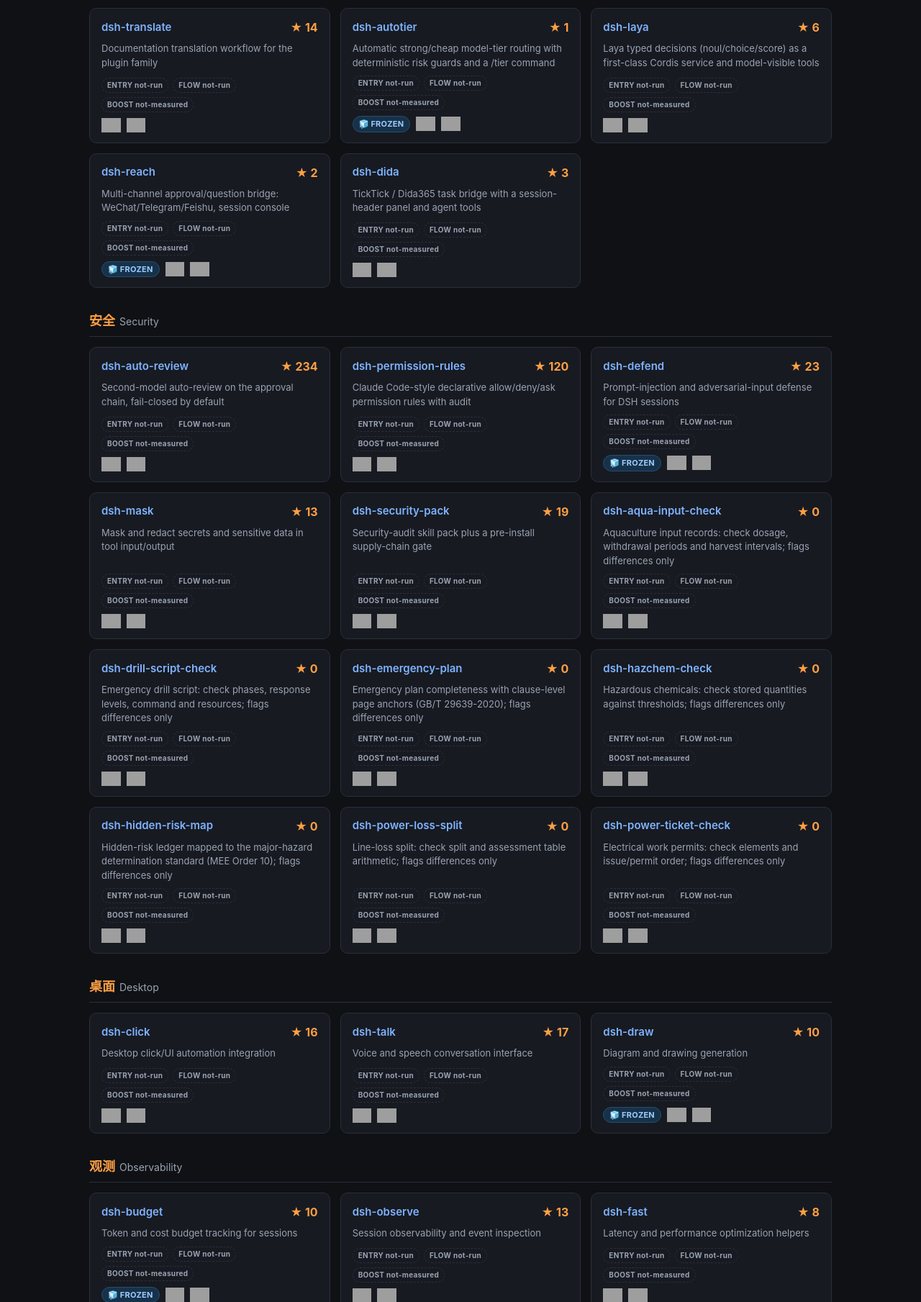
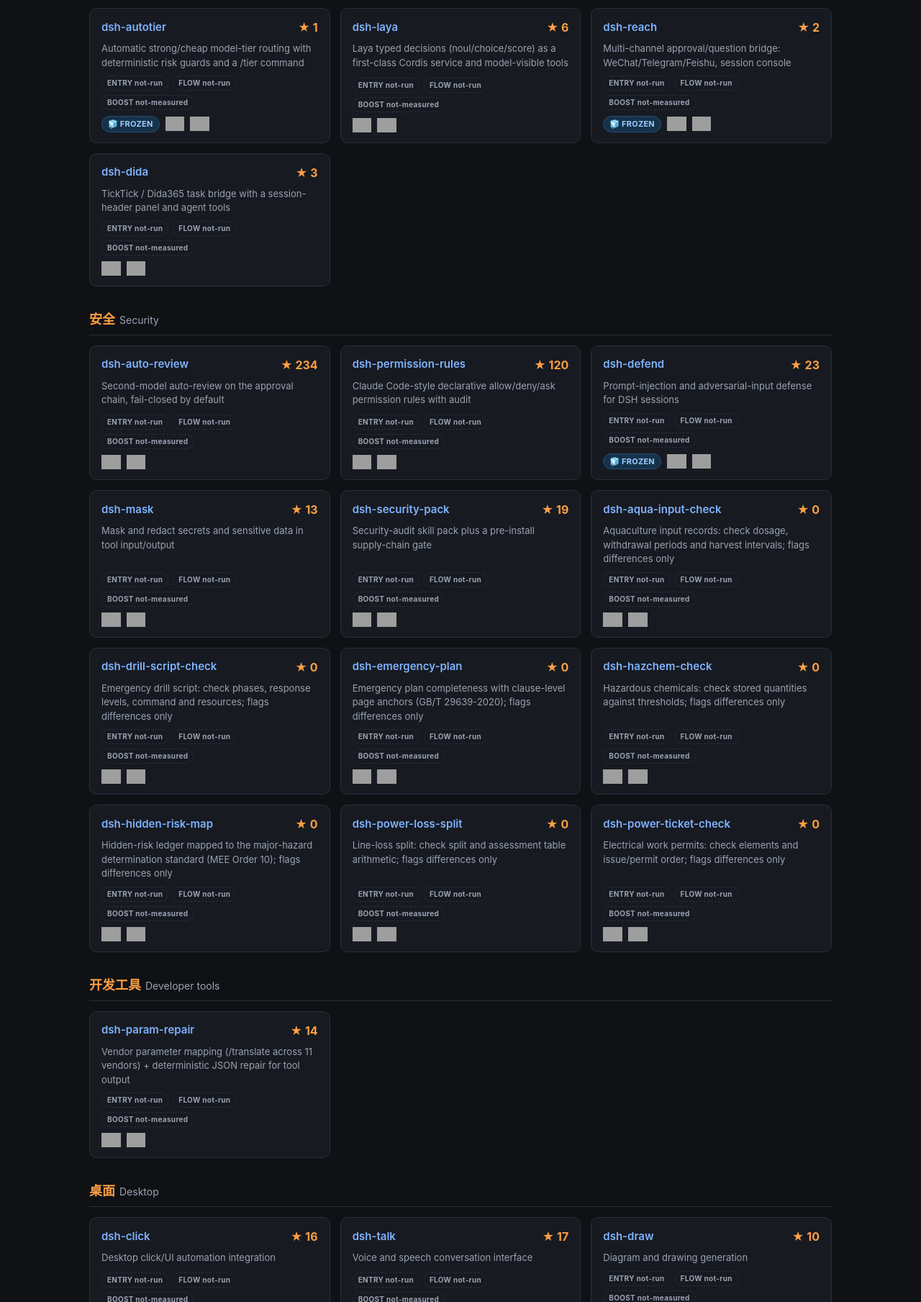
Before and after one commit to PerryLink/dsh-plugin-portal, a website: page index.html in a window 1280 px wide. Shown: the part 4067-5876 px from the top of the page at 72% size. Drawn offline with Linux system fonts and the light colour scheme; grey boxes are pictures that could not be loaded.

Commit message:
data: sync the roster from dsh-kit

```diff
--- a/data/levels.json
+++ b/data/levels.json
@@ -1,6 +1,6 @@
 {
   "schema": "dsh-portal-levels/1",
-  "updatedAt": "2026-11-04",
+  "updatedAt": "2026-11-21",
   "nonOfficial": true,
   "disclaimer": "非官方 · 非认证 · 非安全审计 — 层级 = 采用深度，不是质量等级；A–D 是另一条轴，不可换算。过期或撤回的证据必须显示 stale / withdrawn，不显示为通过。",
   "source": {
@@ -478,7 +478,7 @@
       }
     },
     {
-      "repo": "dsh-translate",
+      "repo": "dsh-param-repair",
       "entry": {
         "status": "not-run",
         "evidence": null
--- a/data/repos.json
+++ b/data/repos.json
@@ -1,5 +1,5 @@
 {
-  "_source": "Synced copy of dsh-kit/data/repos.json (https://github.com/PerryLink/dsh-kit). That file is the source of truth for the roster, the star counts and each entry's maintenance `status`; re-copy it here to refresh this portal. Upstream sha256: 946bc0ab6dc1f4325d11d584ec170e31dc6b7025d569d6b305335362c6f2daad (recorded 2026-11-04; scripts/verify-portal.mjs fails when the upstream file no longer hashes to this, or when the two rosters stop matching verbatim).",
+  "_source": "Synced copy of dsh-kit/data/repos.json (https://github.com/PerryLink/dsh-kit). That file is the source of truth for the roster, the star counts and each entry's maintenance `status`; re-copy it here to refresh this portal. Upstream sha256: 5adf0022c8d435f5e855780948a44bc4f73dd3c31debd9329a3c6d7085934735 (recorded 2026-11-21; scripts/verify-portal.mjs fails when the upstream file no longer hashes to this, or when the two rosters stop matching verbatim).",
   "updatedAt": "2026-11-04",
   "note": "Registry of the @perrylink dsh plugin ecosystem (99 plugin repos + this kit). Star counts re-read on 2026-10-19; `status` re-derived on 2026-10-31. `status` is the maintenance state: active, frozen (no new features, only real breakages fixed), retired (npm-deprecated). The roster rule is the same one plugins.txt uses: `dsh.bundle.patch` declared, published, and not retired.",
   "repos": [
@@ -236,9 +236,9 @@
       "status": "active"
     },
     {
-      "name": "dsh-translate",
-      "github": "https://github.com/PerryLink/dsh-translate",
-      "group": "集成",
+      "name": "dsh-param-repair",
+      "github": "https://github.com/PerryLink/dsh-param-repair",
+      "group": "开发工具",
       "role": "plugin",
       "star": 14,
       "status": "active"
--- a/index.html
+++ b/index.html
@@ -154,7 +154,7 @@ const DESCRIPTIONS = {
   'dsh-claude-move': 'Migrate Claude Code sessions, memory, skills and CLAUDE.md into DSH',
   'dsh-lsp-actions': 'LSP diagnostics, formatting, completion, code actions and rename over language servers',
   'dsh-local-ai': 'Local AI provider integration (Ollama and friends)',
-  'dsh-translate': 'Documentation translation workflow for the plugin family',
+  'dsh-param-repair': 'Vendor parameter mapping (/translate across 11 vendors) + deterministic JSON repair for tool output',
   'dsh-click': 'Desktop click/UI automation integration',
   'dsh-talk': 'Voice and speech conversation interface',
   'dsh-draw': 'Diagram and drawing generation',
@@ -296,6 +296,7 @@ const GROUP_EN = {
   '质量': 'Quality',
   '研究': 'Research',
   '集成': 'Integration',
+  '开发工具': 'Developer tools',
   '桌面': 'Desktop',
   '观测': 'Observability',
   'UX': 'UX',
```
